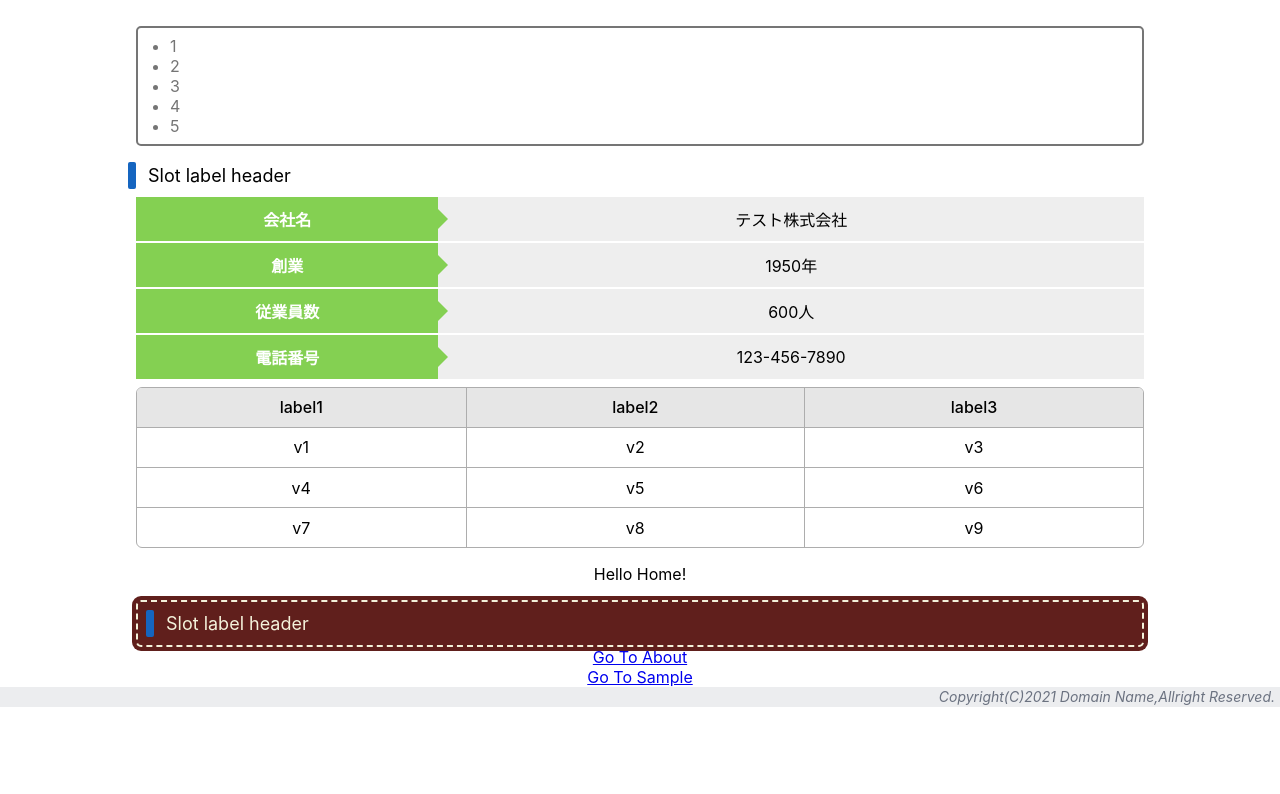
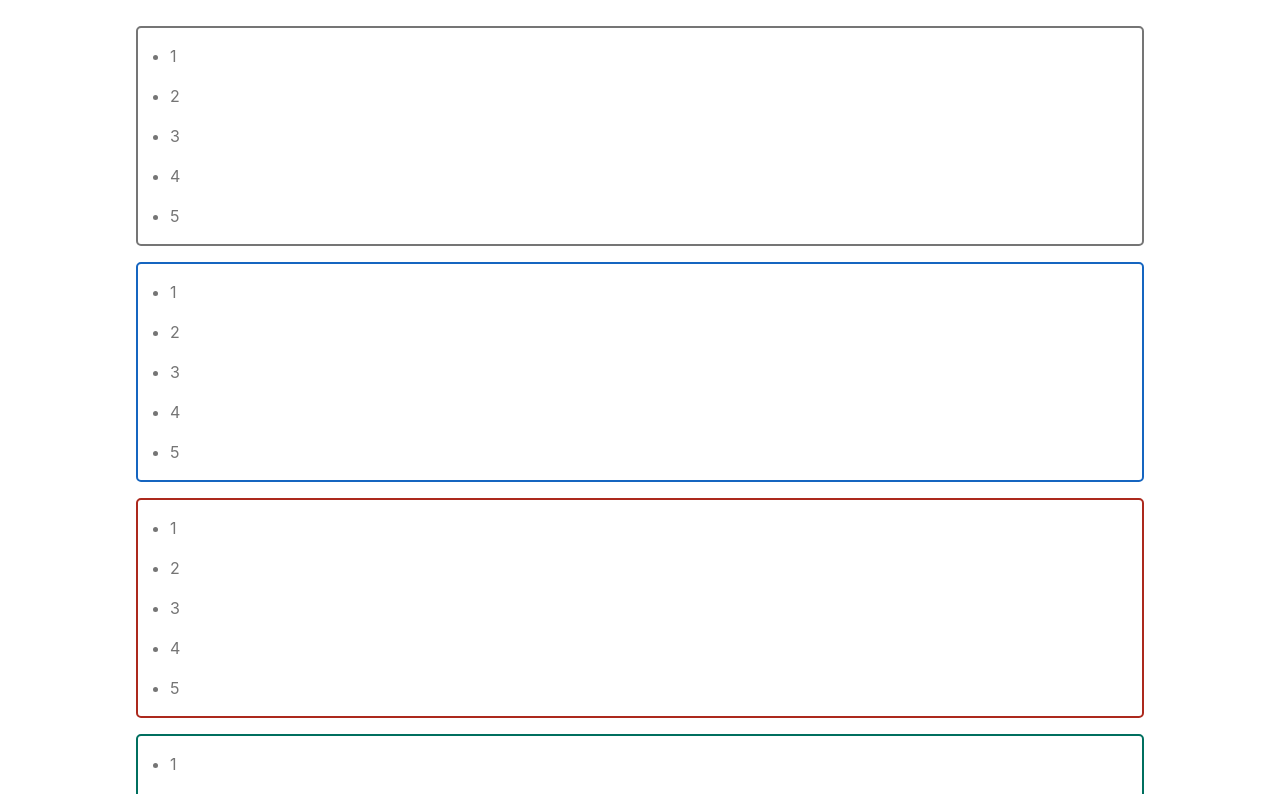
Before and after one commit to FumihiroMaejima/amplify-test, a React (Vite) app: page /sample in a window 1280 px wide. Shown: the part 866-1660 px from the top of the page. Before the commit the page ends 1573 px from the top, so only its background shows below. Built offline with nearby package versions, Linux system fonts and the light colour scheme.

Commit message:
modify simple list design.

```diff
--- a/src/assets/scss/components/parts/list/PartsSimpleList.scss
+++ b/src/assets/scss/components/parts/list/PartsSimpleList.scss
@@ -7,5 +7,10 @@ $parts-simple-list-default-background-color: #fcfcfc;
   text-align: left;
   padding: 0.5em 0.5em 0.5em 2em;
   border: solid 2px $util-color-dark-grey;
-  border-radius: 5px;
+  border-radius: 3px;
+
+  li {
+    line-height: 1.5;
+    padding: 0.5em 0;
+  }
 }
--- a/src/components/parts/list/PartsSimpleList.tsx
+++ b/src/components/parts/list/PartsSimpleList.tsx
@@ -16,7 +16,7 @@ export const PartsSimpleList: React.VFC<Props> = ({
   return (
     <ul
       // className={`parts-simple-button util-color__bg--${color} util-color__text--${textColor}`}
-      className={`parts-simple-list parts-simple-list__color--${color} util-color__text--${textColor}`}
+      className={`parts-simple-list util-border-full-solid-2p__color--${color} util-border-radius__round--5p util-color__text--${textColor}`}
     >
       {items.map((item: ItemType, i) => (
         <li key={i}>{item}</li>
--- a/src/pages/Sample.tsx
+++ b/src/pages/Sample.tsx
@@ -105,6 +105,9 @@ export const Sample: React.VFC = () => {
 
       <div className="m-xy2">
         <PartsSimpleList items={[1, 2, 3, 4, 5]} />
+        <PartsSimpleList items={[1, 2, 3, 4, 5]} color="blue" />
+        <PartsSimpleList items={[1, 2, 3, 4, 5]} color="red" />
+        <PartsSimpleList items={[1, 2, 3, 4, 5]} color="green" />
       </div>
 
       <PartsLabelHeader text="Slot label header" color="blue" />
```
